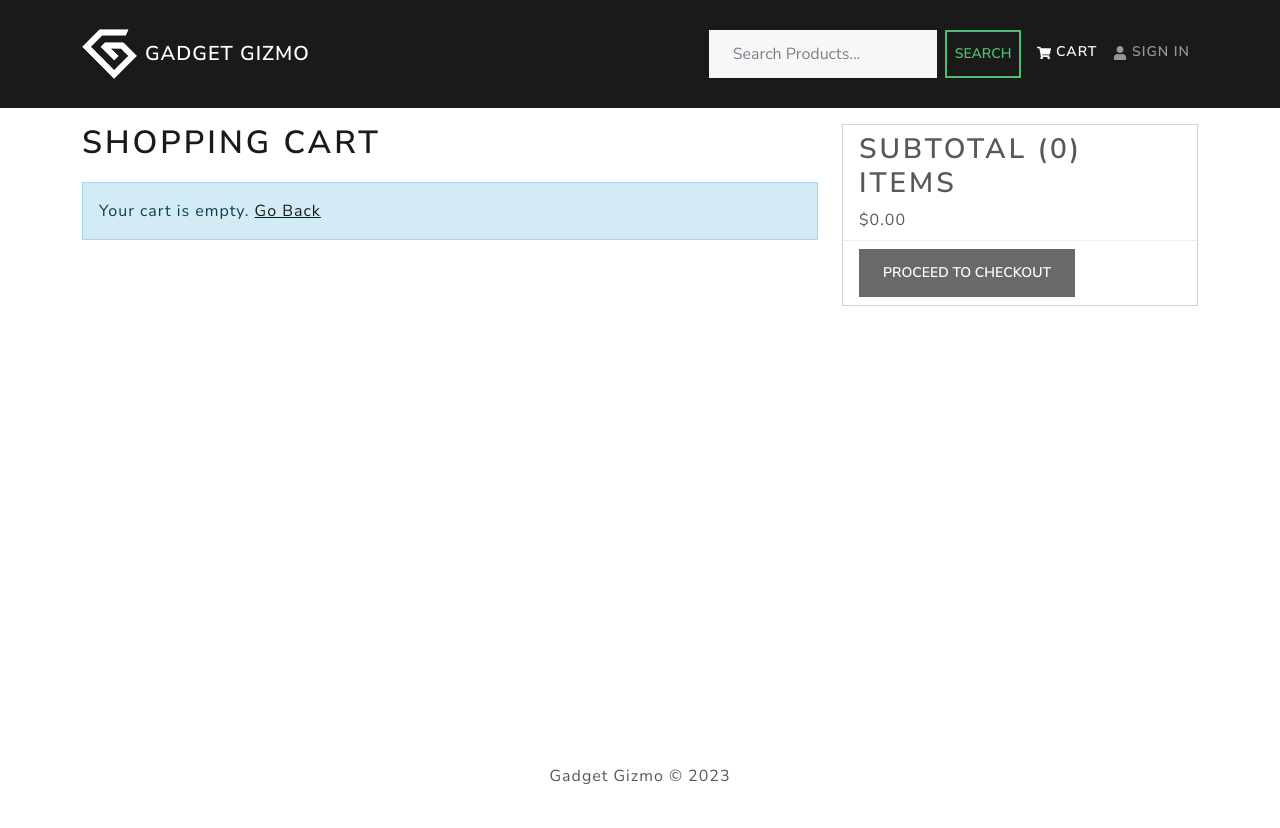
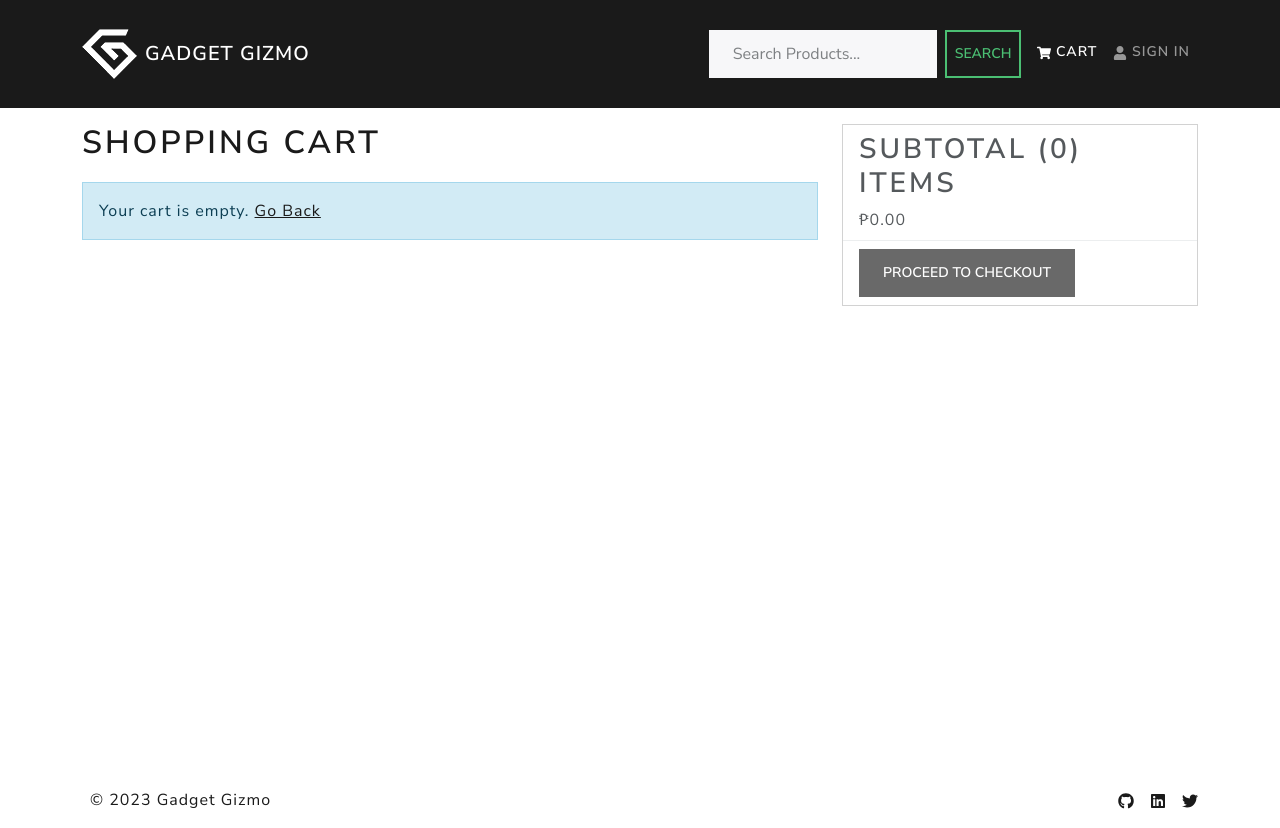
Before and after one commit to bkpecho/gadgetgizmo, a React (Create React App) app in the folder frontend/: page /cart in a window 1280 px wide. Built offline with nearby package versions, Linux system fonts and the light colour scheme.

Commit message:
chore(Styling): Improve visual styling

```diff
--- a/frontend/src/assets/styles/index.css
+++ b/frontend/src/assets/styles/index.css
@@ -49,7 +49,7 @@ table th {
   left: 0;
   right: 0;
   bottom: 0;
-  background: rgba(0, 0, 0, 0.5);
+  background: rgba(0, 0, 0, 0.7);
 }
 
 /* Login */
@@ -61,3 +61,9 @@ table th {
   height: 1px;
   background: #eee;
 }
+
+/* Header */
+
+.title-text {
+  color: white !important;
+}
--- a/frontend/src/components/Footer.jsx
+++ b/frontend/src/components/Footer.jsx
@@ -1,13 +1,48 @@
 import { Col, Container, Row } from 'react-bootstrap';
+import { FaGithub, FaLinkedin, FaTwitter } from 'react-icons/fa';
+import logo from '../assets/logo.png';
 
 const Footer = () => {
   const currentYear = new Date().getFullYear();
   return (
-    <footer>
+    <footer className="py-3 mt-4 bg-light border-0">
       <Container>
-        <Row>
-          <Col className="text-center py-3">
-            <p>Gadget Gizmo &copy; {currentYear}</p>
+        <Row className="align-items-center">
+          <Col
+            md={6}
+            className="d-flex justify-content-center justify-content-md-start align-items-center mb-3 mb-md-0"
+          >
+            <span className="ms-2 text-primary">
+              © {currentYear} Gadget Gizmo
+            </span>
+          </Col>
+          <Col
+            md={6}
+            className="d-flex justify-content-center justify-content-md-end align-items-center mb-3 mb-md-0"
+          >
+            <ul className="nav list-unstyled d-flex">
+              <li className="ms-3">
+                <a
+                  className="text-primary"
+                  href="https://github.com/bkpecho/gadgetgizmo"
+                >
+                  <FaGithub />
+                </a>
+              </li>
+              <li className="ms-3">
+                <a
+                  className="text-primary"
+                  href="https://www.linkedin.com/in/bkpecho/"
+                >
+                  <FaLinkedin />
+                </a>
+              </li>
+              <li className="ms-3">
+                <a className="text-primary" href="https://twitter.com/bkpecho">
+                  <FaTwitter />
+                </a>
+              </li>
+            </ul>
           </Col>
         </Row>
       </Container>
--- a/frontend/src/components/Product.jsx
+++ b/frontend/src/components/Product.jsx
@@ -23,7 +23,7 @@ const Product = ({ product }) => {
           />
         </Card.Text>
 
-        <Card.Text as="h3">${product.price}</Card.Text>
+        <Card.Text as="h3">₱{product.price}</Card.Text>
       </Card.Body>
     </Card>
   );
--- a/frontend/src/screens/CartScreen.jsx
+++ b/frontend/src/screens/CartScreen.jsx
@@ -51,7 +51,7 @@ const CartScreen = () => {
                   <Col md={3}>
                     <Link to={`/product/${item._id}`}>{item.name}</Link>
                   </Col>
-                  <Col md={2}>${item.price}</Col>
+                  <Col md={2}>₱{item.price}</Col>
                   <Col md={2}>
                     {' '}
                     <Form.Control
@@ -92,7 +92,7 @@ const CartScreen = () => {
                 Subtotal ({cartItems.reduce((acc, item) => acc + item.qty, 0)})
                 items
               </h2>
-              $
+              ₱
               {cartItems
                 .reduce((acc, item) => acc + item.qty * item.price, 0)
                 .toFixed(2)}
--- a/frontend/src/screens/PlaceOrderScreen.jsx
+++ b/frontend/src/screens/PlaceOrderScreen.jsx
@@ -84,7 +84,7 @@ const PlaceOrderScreen = () => {
                           </Link>
                         </Col>
                         <Col md={4}>
-                          {item.qty} x ${item.price} = ${item.qty * item.price}
+                          {item.qty} x ₱{item.price} = ₱{item.qty * item.price}
                         </Col>
                       </Row>
                     </ListGroup.Item>
@@ -103,25 +103,25 @@ const PlaceOrderScreen = () => {
               <ListGroup.Item>
                 <Row>
                   <Col>Items:</Col>
-                  <Col>${cart.itemsPrice}</Col>
+                  <Col>₱{cart.itemsPrice}</Col>
                 </Row>
               </ListGroup.Item>
               <ListGroup.Item>
                 <Row>
                   <Col>Shipping:</Col>
-                  <Col>${cart.shippingPrice}</Col>
+                  <Col>₱{cart.shippingPrice}</Col>
                 </Row>
               </ListGroup.Item>
               <ListGroup.Item>
                 <Row>
                   <Col>Tax:</Col>
-                  <Col>${cart.taxPrice}</Col>
+                  <Col>₱{cart.taxPrice}</Col>
                 </Row>
               </ListGroup.Item>
               <ListGroup.Item>
                 <Row>
                   <Col>Total:</Col>
-                  <Col>${cart.totalPrice}</Col>
+                  <Col>₱{cart.totalPrice}</Col>
                 </Row>
               </ListGroup.Item>
               <ListGroup.Item>
--- a/frontend/src/screens/ProductScreen.jsx
+++ b/frontend/src/screens/ProductScreen.jsx
@@ -96,7 +96,7 @@ const ProductScreen = () => {
                     text={`${product.numReviews} reviews`}
                   />
                 </ListGroup.Item>
-                <ListGroup.Item>Price: ${product.price}</ListGroup.Item>
+                <ListGroup.Item>Price: ₱{product.price}</ListGroup.Item>
 
                 <ListGroup.Item>
                   Description: {product.description}
@@ -110,7 +110,7 @@ const ProductScreen = () => {
                     <Row>
                       <Col>Price:</Col>
                       <Col>
-                        <strong>${product.price}</strong>
+                        <strong>₱{product.price}</strong>
                       </Col>
                     </Row>
                   </ListGroup.Item>
--- a/frontend/src/screens/RegisterScreen.jsx
+++ b/frontend/src/screens/RegisterScreen.jsx
@@ -1,5 +1,5 @@
 import { useEffect, useState } from 'react';
-import { Button, Col, Form, Row } from 'react-bootstrap';
+import { Button, Col, Container, Form, Row } from 'react-bootstrap';
 import { useDispatch, useSelector } from 'react-redux';
 import { Link, useLocation, useNavigate } from 'react-router-dom';
 import { toast } from 'react-toastify';
@@ -49,6 +49,7 @@ const RegisterScreen = () => {
   };
 
   return (
+    <Container className="py-5">
       <FormContainer>
         <h1>Sign Up</h1>
         <Form onSubmit={submitHandler}>
@@ -92,7 +93,7 @@ const RegisterScreen = () => {
           <Button
             type="submit"
             variant="primary"
-          className="mt-2"
+            className="w-100"
             disabled={isLoading}
           >
             Register
@@ -110,6 +111,7 @@ const RegisterScreen = () => {
           </Col>
         </Row>
       </FormContainer>
+    </Container>
   );
 };
 
```
Lines whose indentation alone changed are shown as unchanged.
